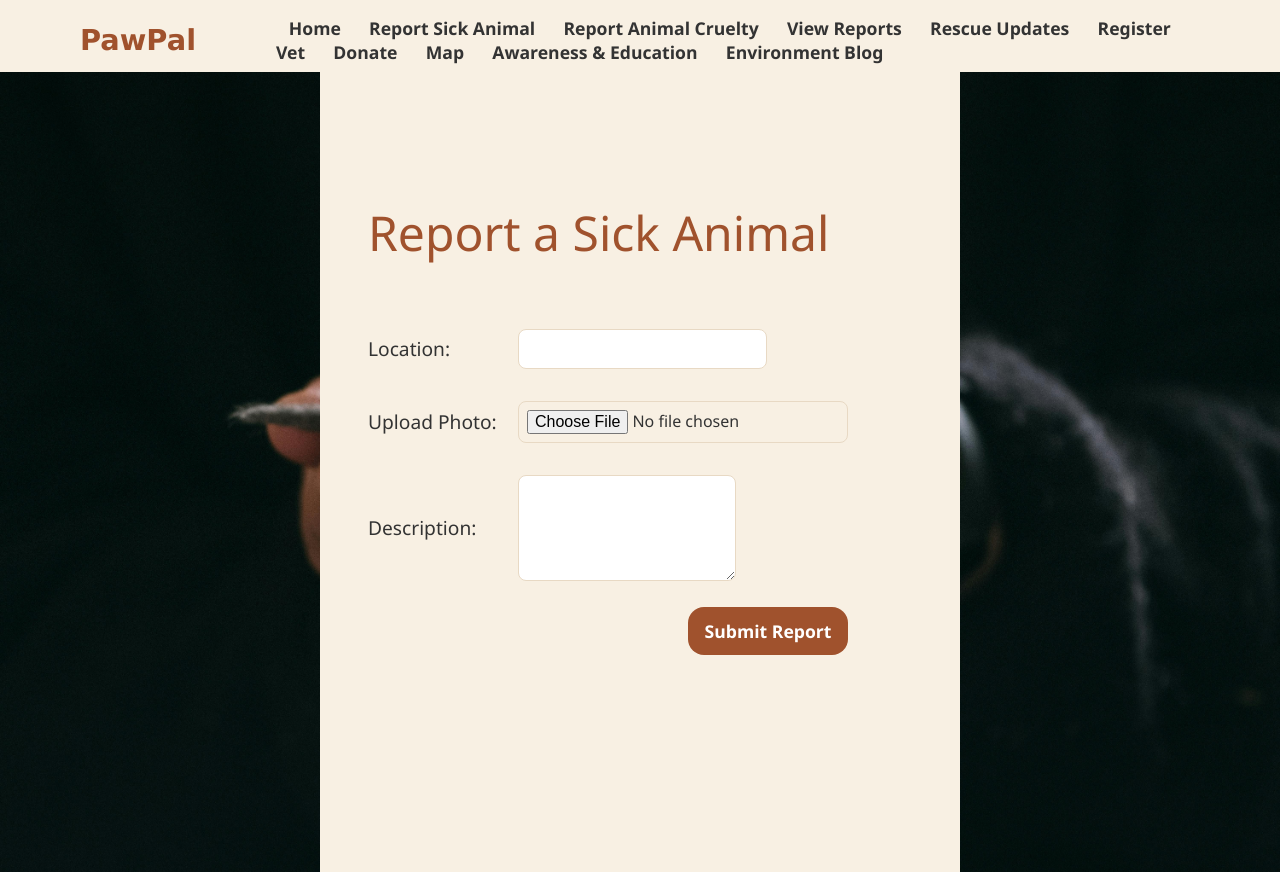
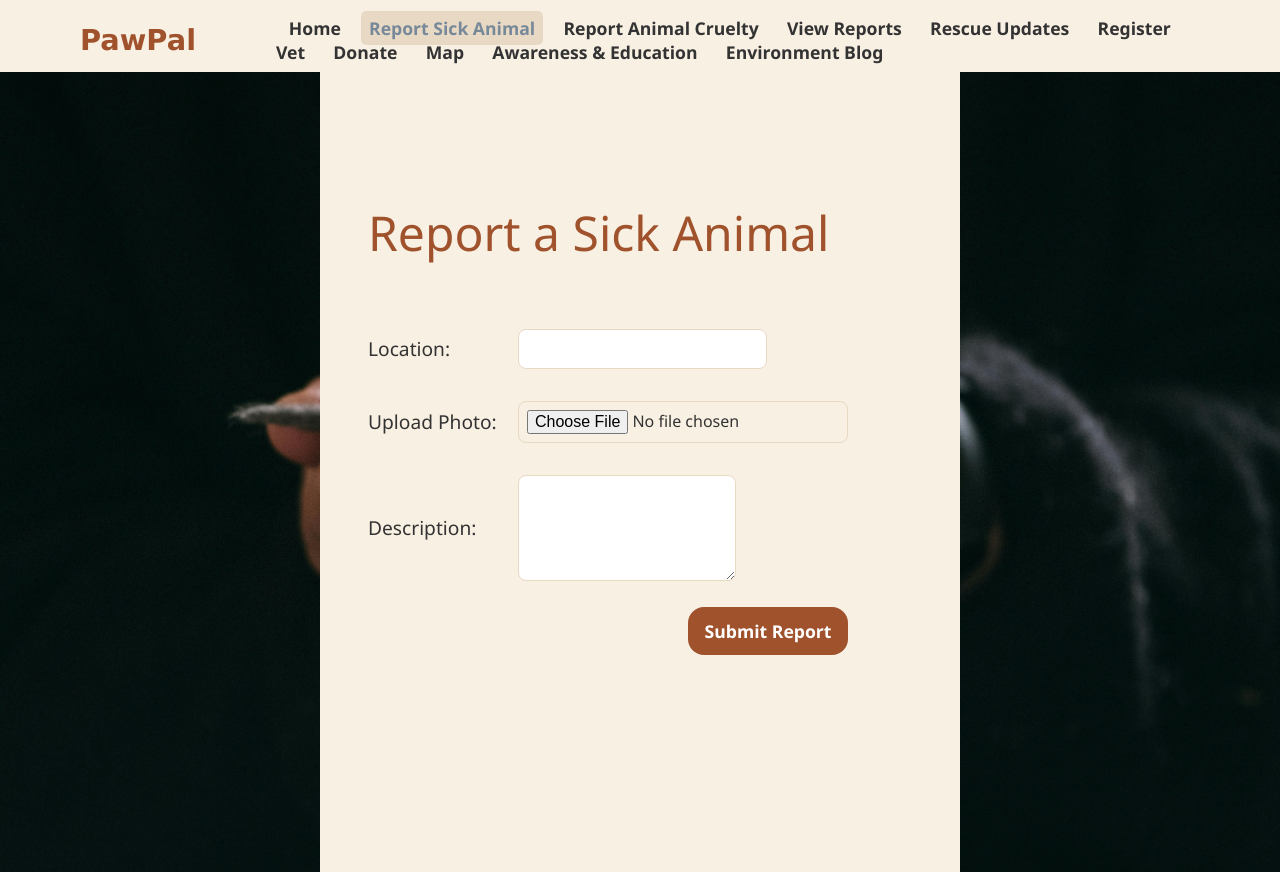
Before and after one commit to Ersatz-xD/PawPal, a Flask app: page /report in a window 1280 px wide. Run offline with Flask 3, Linux system fonts and the light colour scheme.

Commit message:
Update report_sick.html

```diff
--- a/app/templates/report_sick.html
+++ b/app/templates/report_sick.html
@@ -12,7 +12,7 @@
         <h2>PawPal</h2>
         <div class="links">
             <a href="{{ url_for('main.home') }}">Home</a>
-            <a href="{{ url_for('main.report') }}">Report Sick Animal</a>
+            <a href="{{ url_for('main.report') }}"class="active">Report Sick Animal</a>
             <a href="{{ url_for('main.report_cruelty') }}">Report Animal Cruelty</a>
             <a href="{{ url_for('main.view_reports') }}">View Reports</a>
             <a href="{{ url_for('main.rescue_updates') }}">Rescue Updates</a>
```
